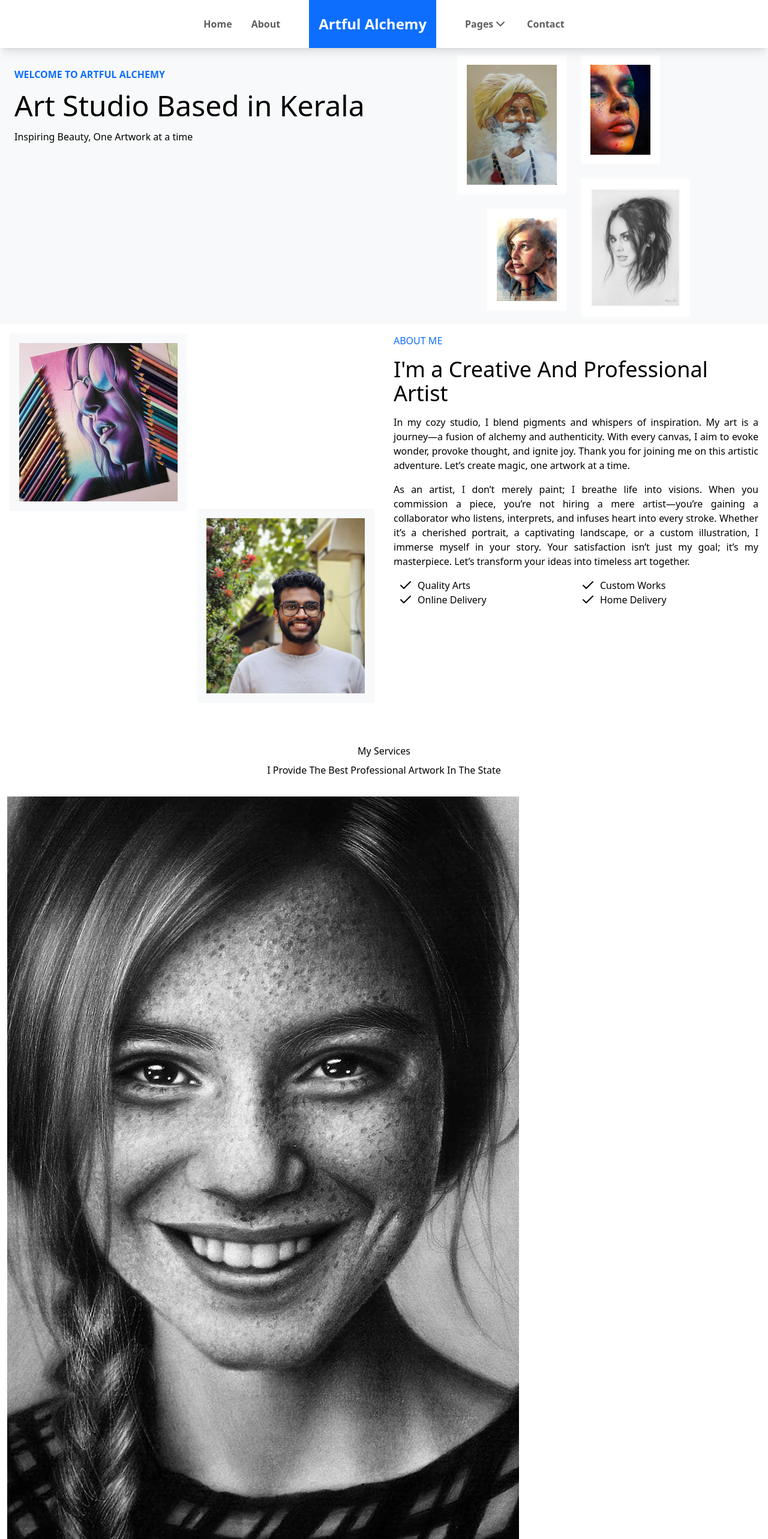
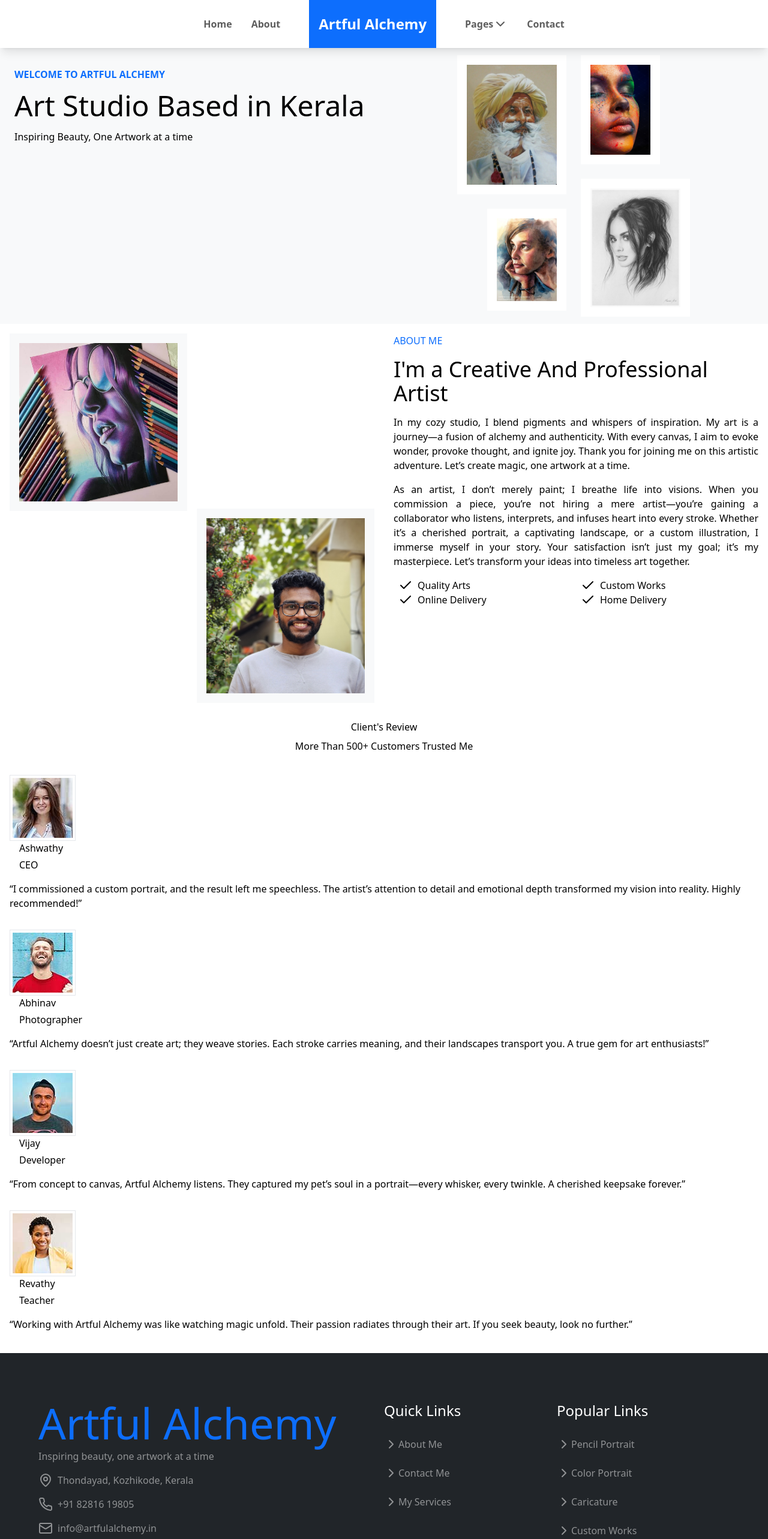
Before and after one commit to haridev-c/Artist-Portfolio-Website, a React (Vite) app in the folder client/: page / in a window 1280 px wide. Shown: the top 2566 px of the page at 60% size. Built offline with nearby package versions, Linux system fonts and the light colour scheme; the HTML template or start-up script is replaced by a standard one.

Commit message:
Updates Home page

```diff
--- a/client/src/pages/Home.jsx
+++ b/client/src/pages/Home.jsx
@@ -62,7 +62,7 @@ function Home() {
         {/* <!-- Header End --> */}
         <About />
         {/* <!-- Service Start --> */}
-        <div className="container-xxl bg-light my-5 py-5">
+        {/* <div className="container-xxl bg-light my-5 py-5">
           <div className="container py-5">
             <div
               className="wow fadeInUp mx-auto mb-5 text-center"
@@ -192,7 +192,8 @@ function Home() {
               </div>
             </div>
           </div>
-        </div>
+        </div> */}
+
         {/* <!--Service Ends--> */}
         <Testimonials />
         <Footer />
```
